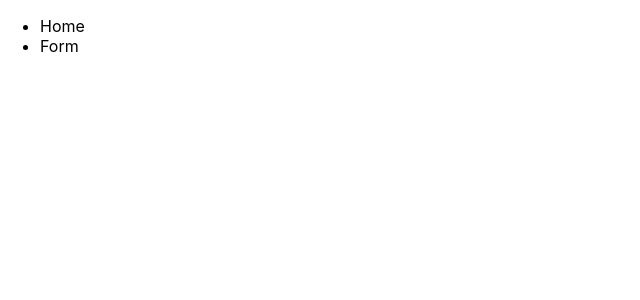
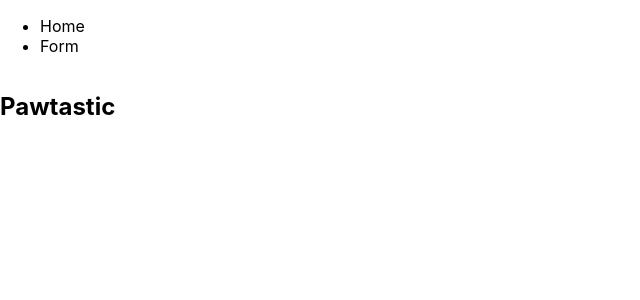
Before and after one commit to jorgevz/pawtastic_form, a React (Create React App) app: page / in a window 1280 px wide. Shown: the top 300 px of the page, without its empty margins (0-640 px from the left). Built offline with nearby package versions, Linux system fonts and the light colour scheme.

Commit message:
title again

```diff
--- a/src/component/Navbar.js
+++ b/src/component/Navbar.js
@@ -9,6 +9,7 @@ function Navbar (){
         <li>Form</li>
         </ul>
     </section>
+    <h2>Pawtastic</h2>
     </div>
     );
 }
```
